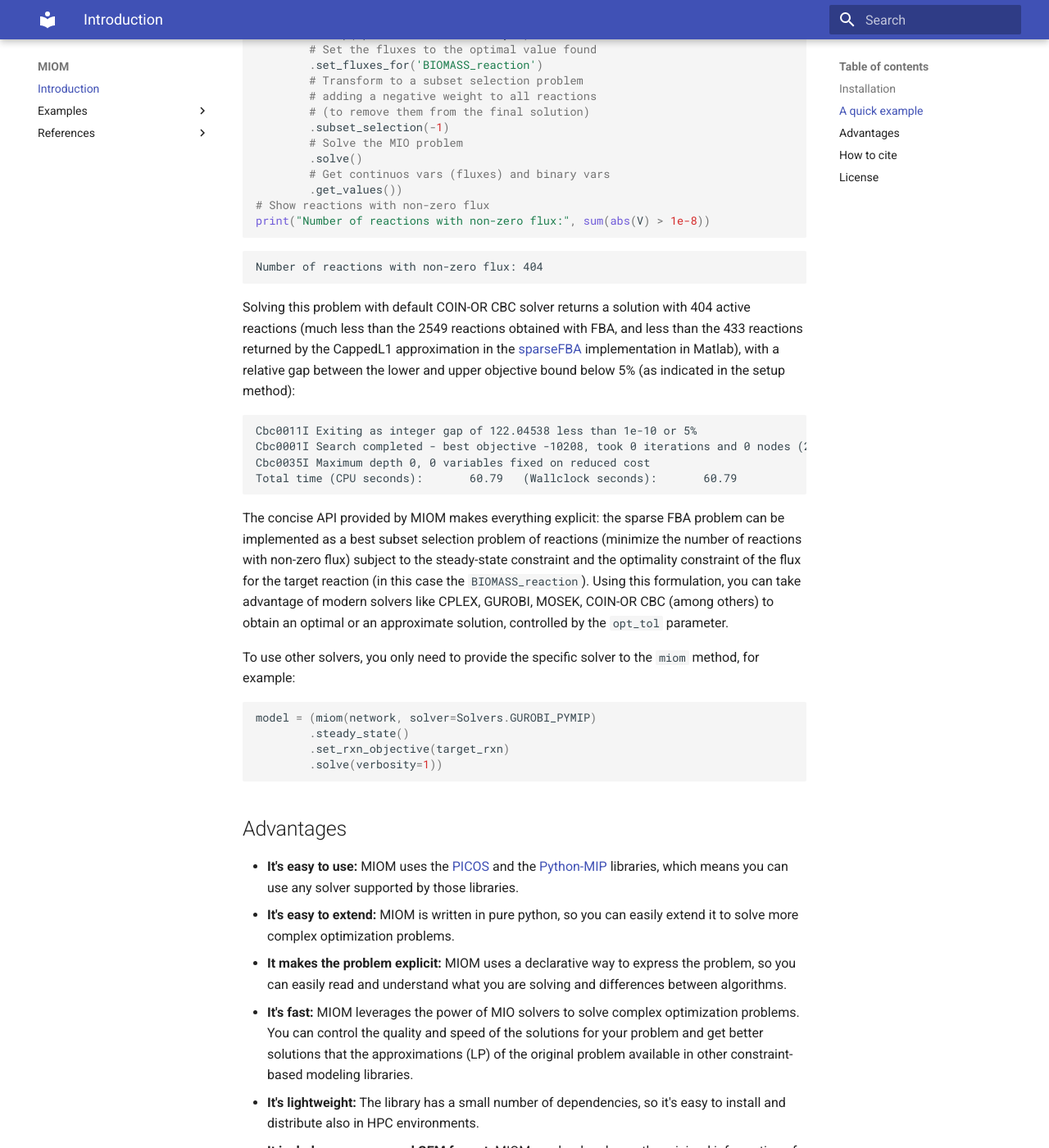
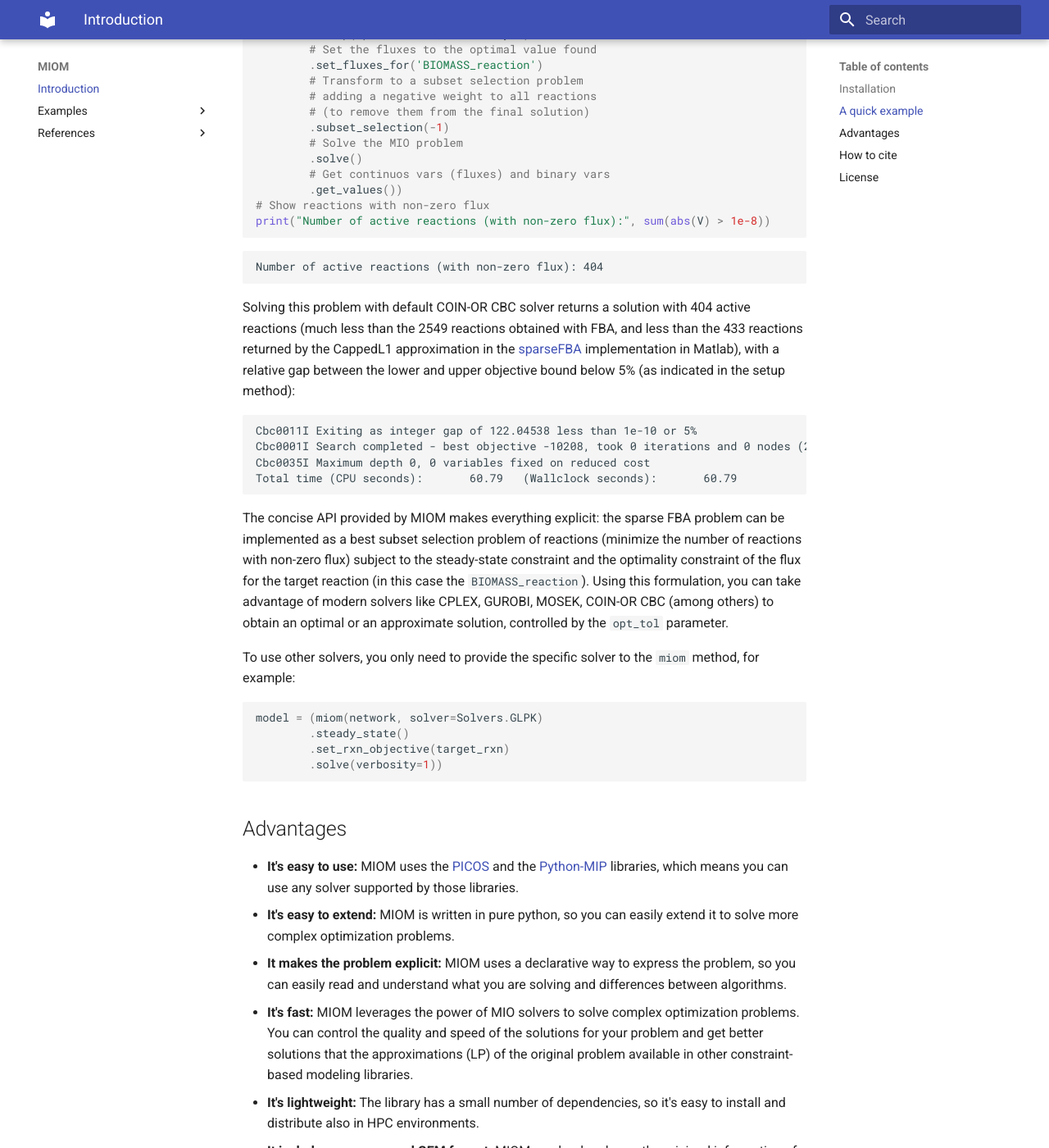
Before and after one commit to MetExplore/miom, an MkDocs documentation site: the page built from docs/index.md, in a window 1280 px wide and 1400 px high, scrolled down 2068 px. Shown: the whole window at 82% size. Built offline with MkDocs 1.6.1 and Material for MkDocs 9.7.7, drawn with Linux system fonts in a browser that asks for light colours; some of the changed text lies outside the part shown.

Commit message:
Update index.md

````diff
--- a/docs/index.md
+++ b/docs/index.md
@@ -81,11 +81,11 @@ V, X = (model
         # Get continuos vars (fluxes) and binary vars
         .get_values())
 # Show reactions with non-zero flux
-print("Number of reactions with non-zero flux:", sum(abs(V) > 1e-8))
+print("Number of active reactions (with non-zero flux):", sum(abs(V) > 1e-8))
 ```
 
 ```
-Number of reactions with non-zero flux: 404
+Number of active reactions (with non-zero flux): 404
 ```
 
 Solving this problem with default COIN-OR CBC solver returns a solution with 404 active reactions (much less than the 2549 reactions obtained with FBA, and less than the 433 reactions returned by the CappedL1 approximation in the [sparseFBA](https://opencobra.github.io/cobratoolbox/stable/modules/analysis/sparseFBA/index.html) implementation in Matlab), with a relative gap between the lower and upper objective bound below 5% (as indicated in the setup method):
@@ -106,7 +106,7 @@ approximate solution, controlled by the `opt_tol` parameter.
 To use other solvers, you only need to provide the specific solver to the `miom` method, for example:
 
 ```python
-model = (miom(network, solver=Solvers.GUROBI_PYMIP)
+model = (miom(network, solver=Solvers.GLPK)
         .steady_state()
         .set_rxn_objective(target_rxn)
         .solve(verbosity=1))
````
Also changed, not shown: other parts of docs/index.md (+1 -1 lines).
